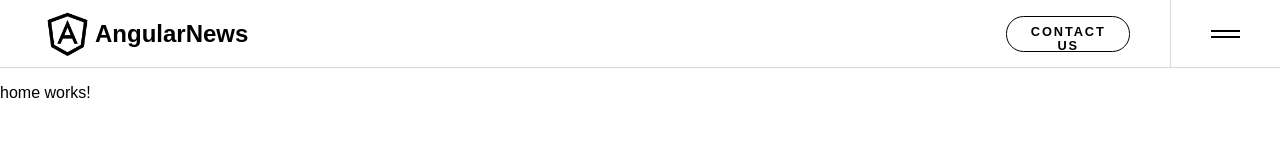
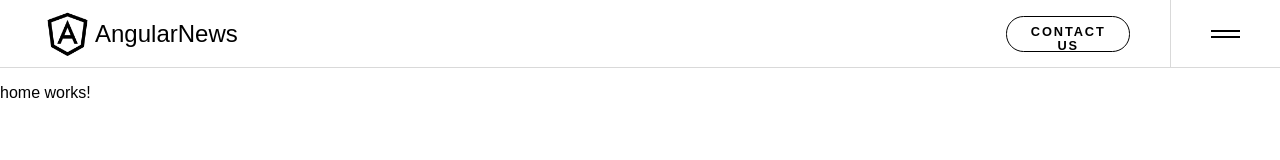
Before and after one commit to gabrielmoisesa/angular-blog, an Angular app: page / in a window 1280 px wide. Shown: the top 160 px of the page. Built offline with nearby package versions, Linux system fonts and the light colour scheme.

Commit message:
style(header): change logo h2 font weight

```diff
--- a/src/app/components/header/header.component.css
+++ b/src/app/components/header/header.component.css
@@ -12,6 +12,10 @@ header {
     & img {
       width: 55px;
       height: 55px;
+    }
+
+    & h2 {
+      font-weight: 500;
     }
   }
 
```
